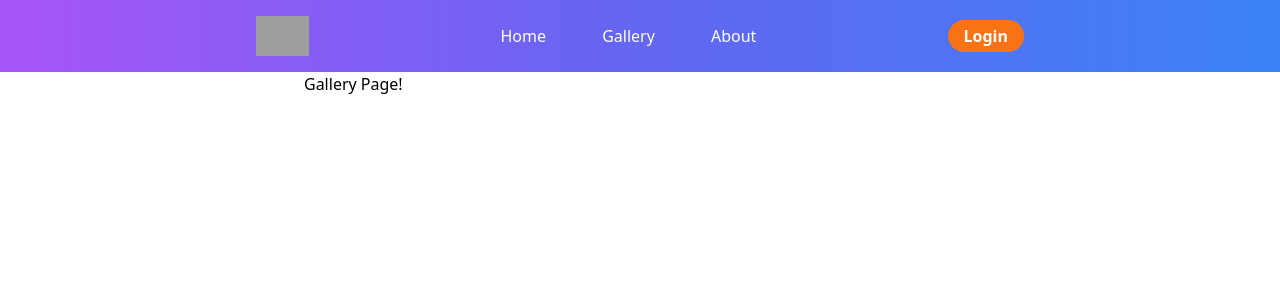
After one commit to Systemized/CGI_Club_Repo, a Django app: page /gallery/ in a window 1280 px wide. The commit adds this page. Shown: the top 300 px of the page. Run offline with Django 5.2, Linux system fonts and the light colour scheme; some libraries are stand-ins or nearby versions; grey boxes are pictures that could not be loaded.

Commit message:
Added new gallery.html file, nodified urls and views to accomodate new gallery.html file

```diff
--- a/CGI_Club/canvas/templates/canvas/base.html
+++ b/CGI_Club/canvas/templates/canvas/base.html
@@ -17,16 +17,16 @@
 <body>
     <!-- NAVBAR START -->
     <header class="bg-gradient-to-r from-purple-500 via-indigo-500 to-blue-500 p-4 w-full">
-        <nav class="flex justify-between m-auto max-w-screen-lg">
+        <nav class="flex justify-between m-auto max-w-screen-md">
             <!-- Logo -->
-            <div class="">
+            <div class="text-white">
                 <img src="CGI_GSU_Logo.png" alt="Logo" class="h-10 size">
             </div>
             <!-- Visible on Large Screens, invisible on small -->
             <ul class="hidden md:flex items-center text-white w-1/3 justify-between">
-                <li><a href="#">Home</a></li>
-                <li><a href="#">Gallery</a></li>
-                <li><a href="#">About</a></li>
+                <li><a href="/">Home</a></li>
+                <li><a href="/">Gallery</a></li>
+                <li><a href="/">About</a></li>
                 <!-- <li><a href="#">Contact</a></li> -->
             </ul>
             <a class="items-center hidden md:flex font-semibold" href="#">
@@ -40,7 +40,7 @@
         <ul id="mobile-menu" class="hidden md:hidden text-white mt-5 space-y-5 flex-col items-center font-semibold">
             <li class="text-center"><a href="#" class="hover:text-gray-300">Home</a></li>
             <li class="text-center"><a href="#" class="hover:text-gray-300">Gallery</a></li>
-            <li class="text-center"><a href="#" class="hover:text-gray-300">About</a></li>
+            <li class="text-center"><a href="about/" class="hover:text-gray-300">About</a></li>
             <!-- <li class="text-center"><a href="#" class="hover:text-gray-300">Contact</a></li> -->
             <li class="text-center">
                 <a href="#"><button class="bg-orange-500 hover:bg-orange-600 rounded-3xl px-8 py-2 ">Login</button></a>
@@ -59,7 +59,7 @@
     </header>
     <!-- NAVBAR END -->
 
-    <div class="px-52">
+    <div class="w-3/5 m-auto px-12">
         {% block content%}{% endblock content%}
     </div>
 </body>
--- /dev/null
+++ b/CGI_Club/canvas/templates/canvas/gallery.html
@@ -0,0 +1,5 @@
+{% extends "canvas/base.html" %}
+
+{% block content %}
+    <h1>Gallery Page!</h1>
+{% endblock content %}
--- a/CGI_Club/canvas/urls.py
+++ b/CGI_Club/canvas/urls.py
@@ -4,5 +4,6 @@ from . import views
 urlpatterns = [
     path('', views.home, name='canvas-home'),
     path('about/', views.about, name='canvas-about'),
+    path('gallery/', views.gallery, name='canvas-gallery'),
 
 ]
--- a/CGI_Club/canvas/views.py
+++ b/CGI_Club/canvas/views.py
@@ -22,6 +22,8 @@ def home(request):
     }
     return render(request, 'canvas/home.html', context)
 
-
 def about(request):
     return render(request, 'canvas/about.html')
+
+def gallery(request):
+    return render(request, 'canvas/gallery.html')
```
